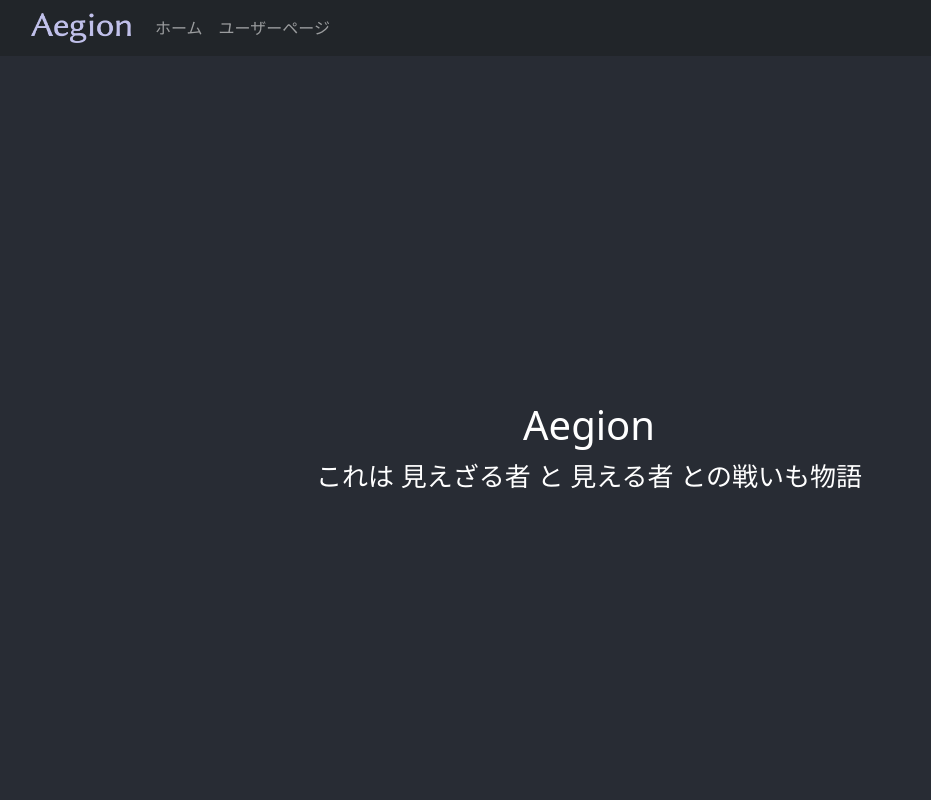
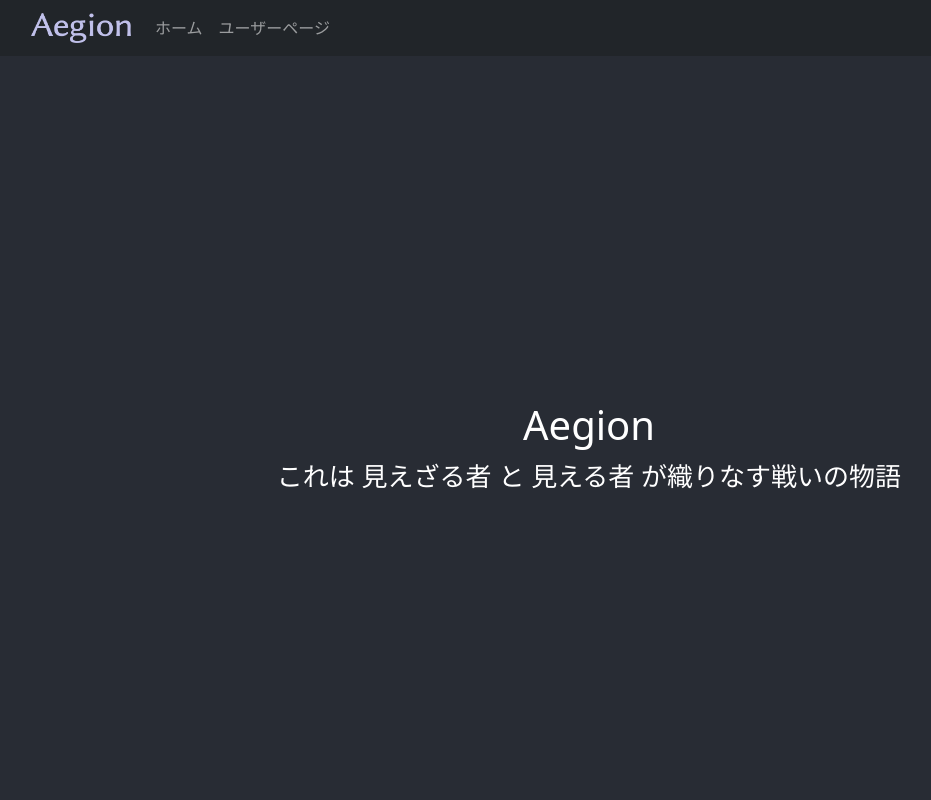
Before and after one commit to kamera25/aegion-web, a React (Create React App) app: page / in a window 1280 px wide. Shown: the top 800 px of the page, without its empty margins (51-982 px from the left). Built offline with nearby package versions, Linux system fonts and the light colour scheme.

Commit message:
Typo修正

```diff
--- a/src/App.tsx
+++ b/src/App.tsx
@@ -10,7 +10,7 @@ function Home() {
   return (
     <header className="App-header">
       <h1>Aegion</h1>
-      <p>これは 見えざる者 と 見える者 との戦いも物語</p>
+      <p>これは 見えざる者 と 見える者 が織りなす戦いの物語</p>
     </header>
   );
 }
```
